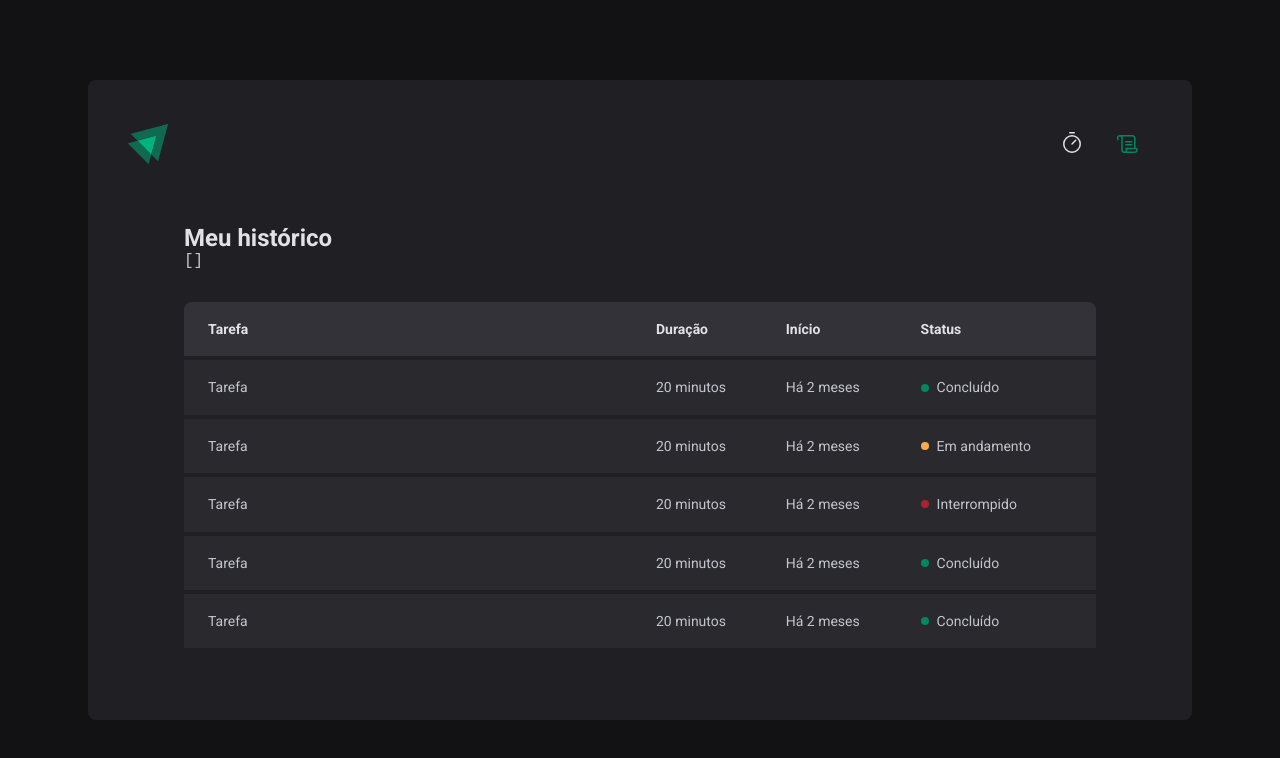
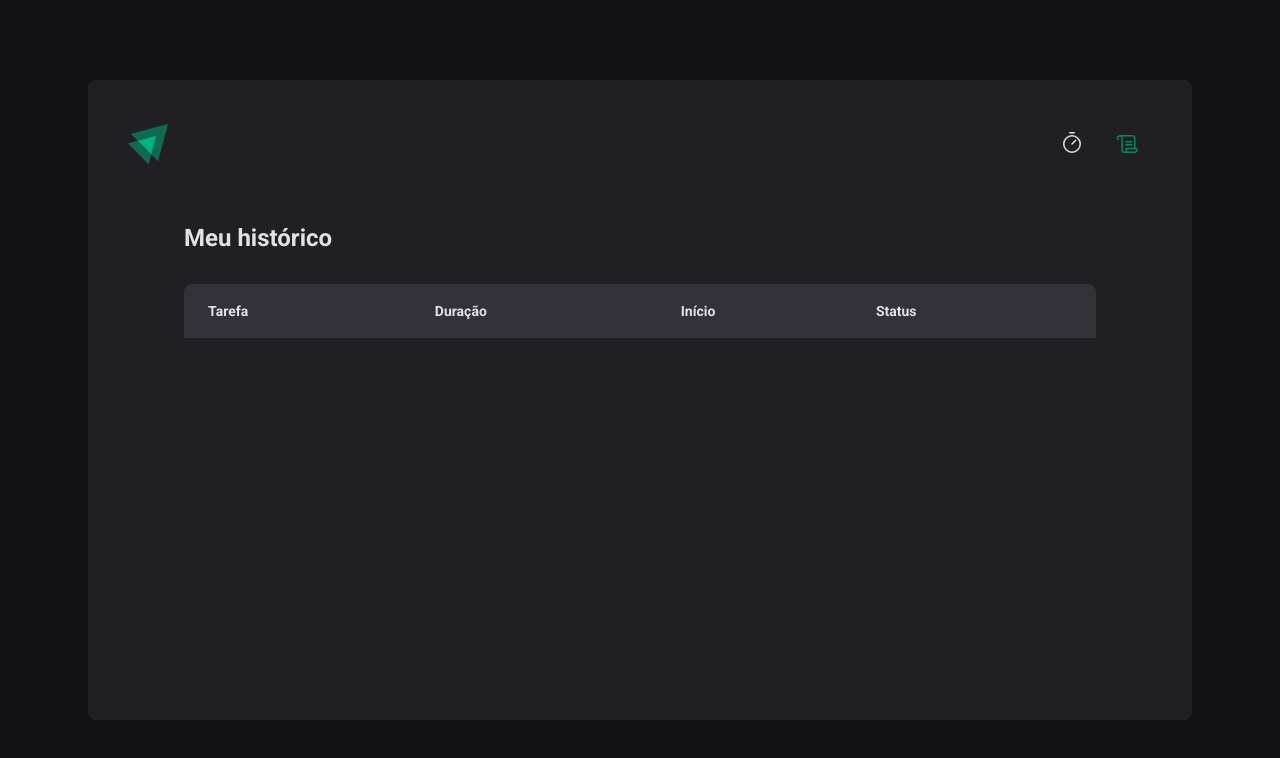
Before and after one commit to RafaelOshima/Ignite-Timer, a React (Vite) app: page /history in a window 1280 px wide. Shown: the top 758 px of the page. Built offline with nearby package versions, Linux system fonts and the light colour scheme.

Commit message:
Contexto no React - Listagem do histórico

```diff
--- a/src/pages/History/index.tsx
+++ b/src/pages/History/index.tsx
@@ -8,8 +8,6 @@
   return (
     <HistoryContainer>
       <h1>Meu histórico</h1>
-
-      <pre>{JSON.stringify(cycles, null, 2)}</pre>
 
       <HistoryList>
         <table>
@@ -22,46 +20,26 @@
             </tr>
           </thead>
           <tbody>
-            <tr>
-              <td>Tarefa</td>
-              <td>20 minutos</td>
-              <td>Há 2 meses</td>
-              <td>
-                <Status statusColor="green">Concluído</Status>
-              </td>
-            </tr>
-            <tr>
-              <td>Tarefa</td>
-              <td>20 minutos</td>
-              <td>Há 2 meses</td>
-              <td>
-                <Status statusColor="yellow">Em andamento</Status>
-              </td>
-            </tr>
-            <tr>
-              <td>Tarefa</td>
-              <td>20 minutos</td>
-              <td>Há 2 meses</td>
-              <td>
-                <Status statusColor="red">Interrompido</Status>
-              </td>
-            </tr>
-            <tr>
-              <td>Tarefa</td>
-              <td>20 minutos</td>
-              <td>Há 2 meses</td>
-              <td>
-                <Status statusColor="green">Concluído</Status>
-              </td>
-            </tr>
-            <tr>
-              <td>Tarefa</td>
-              <td>20 minutos</td>
-              <td>Há 2 meses</td>
-              <td>
-                <Status statusColor="green">Concluído</Status>
-              </td>
-            </tr>
+            {cycles.map((cycle) => {
+              return (
+                <tr key={cycle.id}>
+                  <td>{cycle.task}</td>
+                  <td>{cycle.minutesAmount} minutos</td>
+                  <td>{cycle.startDate.toISOString()}</td>
+                  <td>
+                    {cycle.finishedDate && (
+                      <Status statusColor="green">Concluído</Status>
+                    )}
+                    {cycle.interruptedDate && (
+                      <Status statusColor="red">Interrompido</Status>
+                    )}
+                    {!cycle.finishedDate && !cycle.interruptedDate && (
+                      <Status statusColor="yellow">Em andamento</Status>
+                    )}
+                  </td>
+                </tr>
+              )
+            })}
           </tbody>
         </table>
       </HistoryList>
--- a/src/pages/History/styles.ts
+++ b/src/pages/History/styles.ts
@@ -46,7 +46,7 @@
       background-color: ${(props) => props.theme['gray-700']};
       border-top: 4px solid ${(props) => props.theme['gray-800']};
       padding: 1rem;
-      font-size: 0.875rem;
+      font-size: 0.83rem;
       line-height: 1.6;
 
       &:first-child {
```
